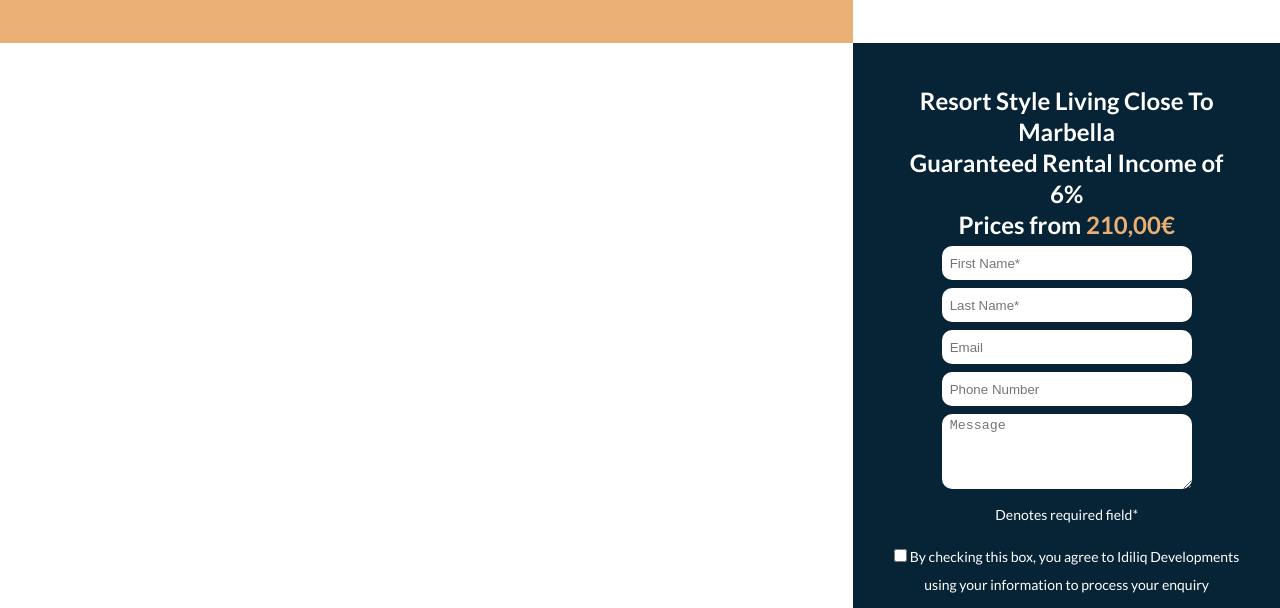
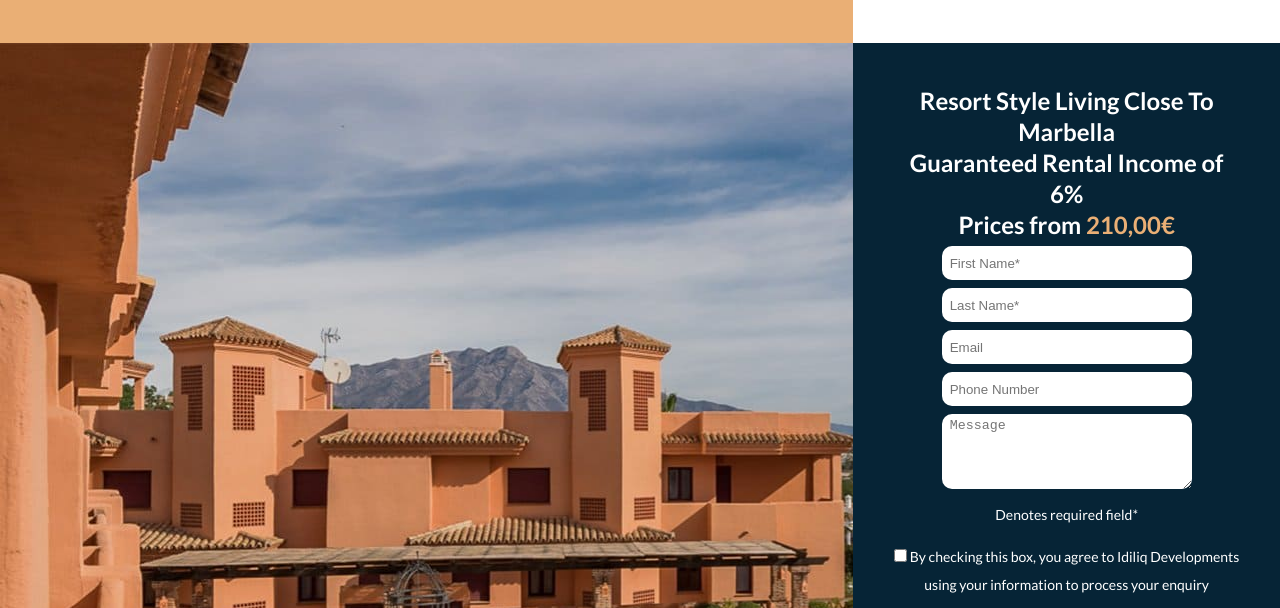
Before and after one commit to devMateos/royal-marbella-golf-resort, a plain HTML site: page index.html in a window 1280 px wide. Shown: the part 149-757 px from the top of the page. Drawn offline with Linux system fonts and the light colour scheme; files whose address does not match are found by name.

Commit message:
Fixing problem with top image

```diff
--- a/assets/css/styles.css
+++ b/assets/css/styles.css
@@ -40,7 +40,7 @@ header>*{ align-items:center; display:flex; justify-content:center; padding:25px
 header figure img{ max-height:100px; max-width:100%; }
 /* CONTACT SECTION */
 main .contact{ display:grid; grid-template-columns:4fr 2fr; height: 650px; width: inherit;}
-main .contact .contact-slider-container{background-image: url(assets/imgs/Top-image-slider-1.jpg);}
+main .contact .contact-slider-container{background-image: url(https://devmateos.github.io/royal-marbella-golf-resort/assets/imgs/Top-image-slider-1.jpg);}
 main .contact .contact-form-container{ background-color: var(--dark-blue); color: var(--main-white); display: flex; flex-direction: column; justify-content: space-evenly; padding: 40px; place-items: center; }
 main .contact .contact-form-container h3{ color: var(--main-white); line-height: 1.3; text-align: center; }
 /* WELCOME TO ROYAL MARBELLA */
```
